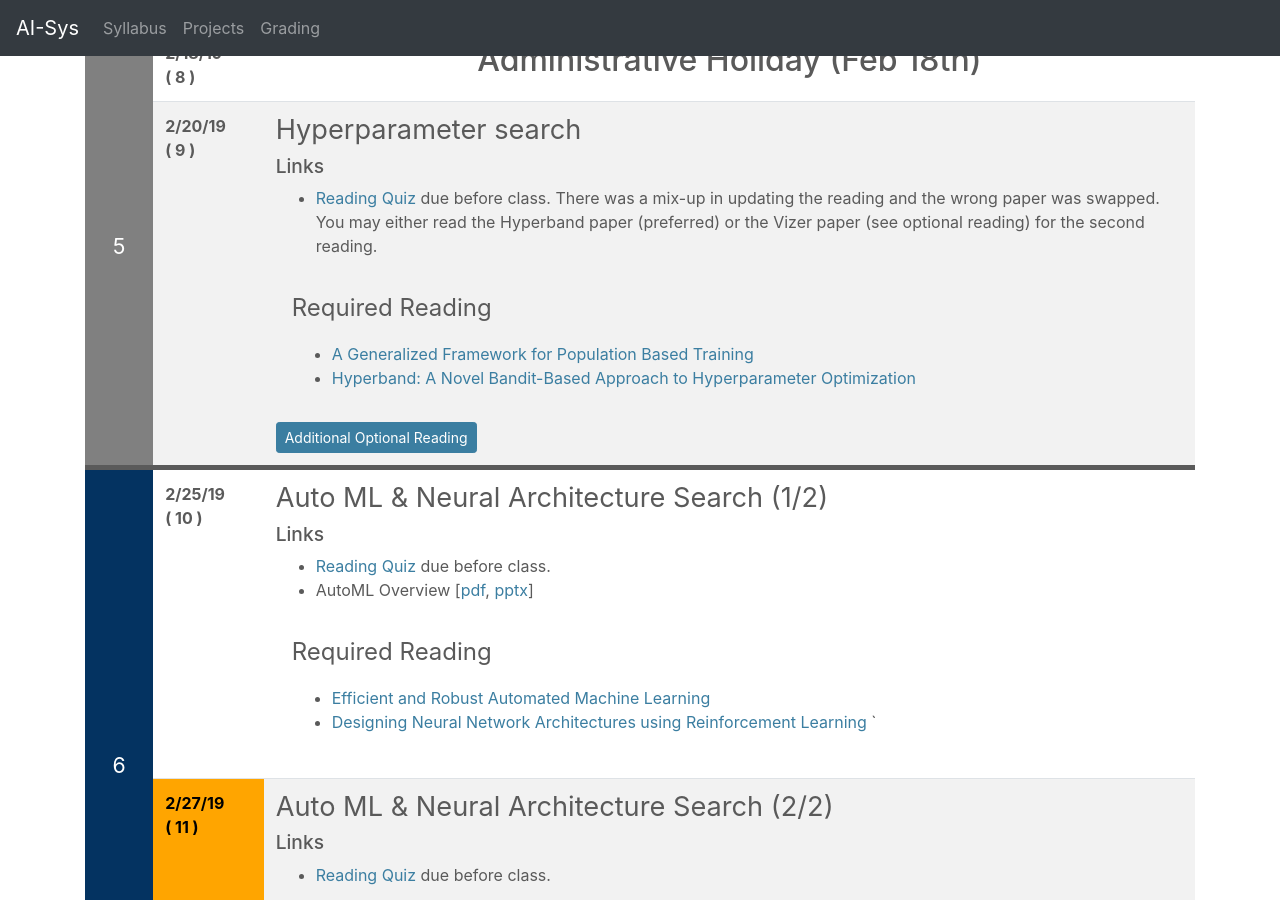
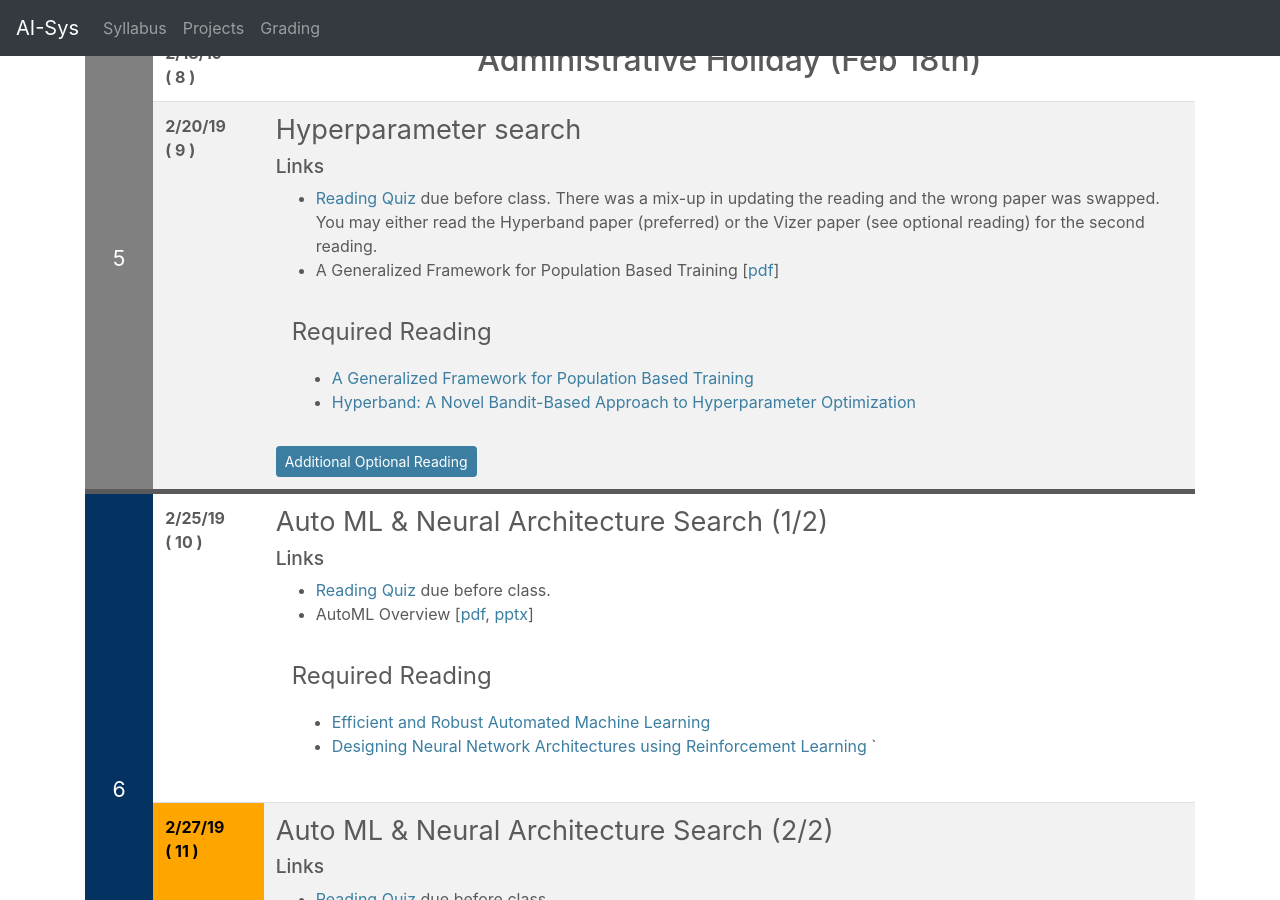
Before and after one commit to ucbrise/cs294-ai-sys-sp19, a Jekyll site: the page built from index.md, in a window 1280 px wide and 900 px high, scrolled down 3833 px. Built offline with Jekyll 4.4.1, drawn with Linux system fonts in a browser that asks for light colours; nearby versions of some CDN libraries; our own code applies the rules of GitHub Pages for plain Markdown files.

Commit message:
added pbt slides

```diff
--- a/index.md
+++ b/index.md
@@ -372,6 +372,7 @@ If you find some of the reading confusing and want a more gentle introduction, t
 
 ### Links
 * [Reading Quiz](https://goo.gl/forms/z7CcNYyXD9rL67pI2) due before class.  There was a mix-up in updating the reading and the wrong paper was swapped.  You may either read the Hyperband paper (preferred) or the Vizer paper (see optional reading) for the second reading.
+* A Generalized Framework for Population Based Training [[pdf](assets/lectures/lec09/generalized-PBT.pdf)]
 
 
 <div class="summary" markdown="1"> </div>
```
Also changed, not shown: 1 other file.
